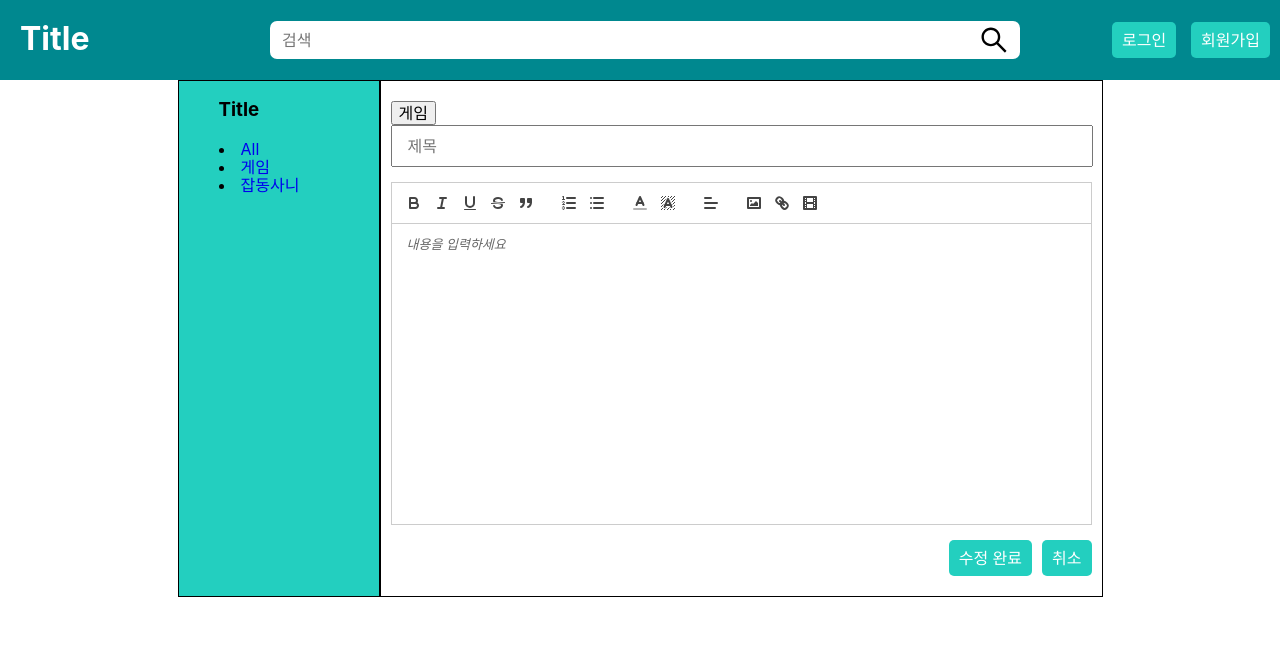
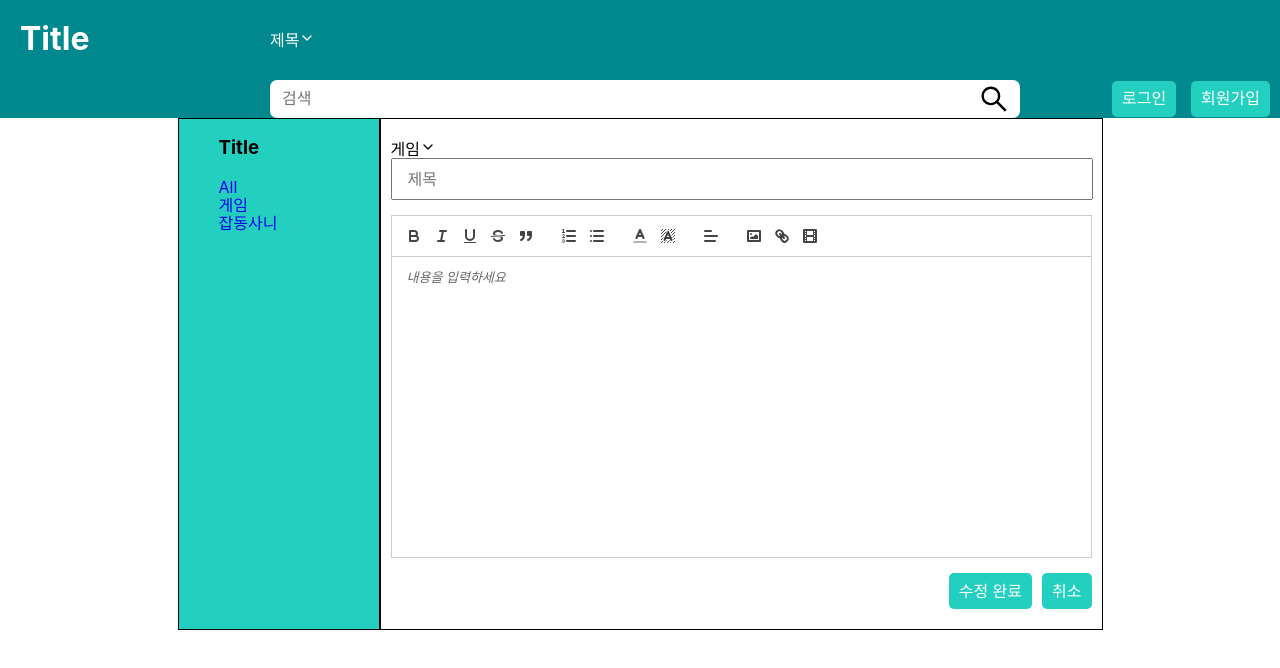
Before and after one commit to tagjune12/ReactBoard, a React (Create React App) app in the folder client/: page /modify/1 in a window 1280 px wide. Shown: the top 668 px of the page. Built offline with nearby package versions, Linux system fonts and the light colour scheme.

Commit message:
Feat: 제목, 작성자 닉네임으로 게시글 검색하는 기능 추가

```diff
--- a/client/src/components/common/DropDown.jsx
+++ b/client/src/components/common/DropDown.jsx
@@ -1,4 +1,6 @@
 import { useState, useEffect } from 'react';
+
+import { FiChevronDown, FiChevronUp } from 'react-icons/fi';
 
 const DropDown = ({ items, selectItem }) => {
   const [selectedItem, setSelectedItem] = useState('');
@@ -11,17 +13,18 @@ const DropDown = ({ items, selectItem }) => {
 
   return (
     <div>
-      <button
+      <div
         onClick={(event) => {
           event.preventDefault();
           setIsVisible((prev) => !prev);
         }}
       >
-        {selectedItem}
-      </button>
+        <span>{selectedItem}</span>
+        {isVisible ? <FiChevronUp /> : <FiChevronDown />}
+      </div>
       {isVisible &&
         items.map((item) => (
-          <li
+          <div
             key={item.category}
             onClick={() => {
               setSelectedItem(item.name);
@@ -30,7 +33,7 @@ const DropDown = ({ items, selectItem }) => {
             }}
           >
             {item.name}
-          </li>
+          </div>
         ))}
     </div>
   );
--- /dev/null
+++ b/client/src/components/common/SearchBar.jsx
@@ -0,0 +1,65 @@
+import React, { useRef, useState } from 'react';
+import { AiOutlineSearch } from 'react-icons/ai';
+import DropDown from './DropDown';
+import { useDispatch } from 'react-redux';
+import { getPosts } from '@modules/posts/postlist';
+import { useSearchParams } from 'react-router-dom';
+
+const SearchBar = () => {
+  const dispatch = useDispatch();
+  const [searchParams, setSearchParams] = useSearchParams();
+  const [searchValue, setSearchValue] = useState();
+  const [searchKey, setSearchKey] = useState();
+  // const query = useRef({});
+
+  const onWordChange = (event) => {
+    const word = event.target.value;
+    setSearchValue(word);
+  };
+  const searchPosts = () => {
+    const category = searchParams.get('category');
+    console.log(category);
+    const query = {
+      [searchKey]: searchValue,
+    };
+    if (category) {
+      query['category'] = category;
+    }
+    // dispatch(getPosts(query));
+    setSearchParams(query);
+    console.log(query);
+  };
+
+  return (
+    <>
+      <DropDown
+        items={[
+          { name: '제목', category: 'title' },
+          { name: '작성자', category: 'nickname' },
+        ]}
+        selectItem={setSearchKey}
+      />
+      <div className="search-bar">
+        <form
+          className="search-form"
+          onSubmit={(event) => {
+            event.preventDefault();
+            searchPosts();
+            console.log('onSubmit');
+          }}
+        >
+          <input placeholder="검색" onChange={onWordChange} />
+          <AiOutlineSearch
+            className="search-btn"
+            onClick={() => {
+              searchPosts();
+              console.log('onClick');
+            }}
+          />
+        </form>
+      </div>
+    </>
+  );
+};
+
+export default SearchBar;
--- a/client/src/components/ui/Header.jsx
+++ b/client/src/components/ui/Header.jsx
@@ -2,8 +2,9 @@ import '@styles/layout.scss';
 import { Link, useNavigate } from 'react-router-dom';
 import { useSelector, useDispatch } from 'react-redux';
 import { useState, useEffect } from 'react';
-import { AiOutlineSearch } from 'react-icons/ai';
 import { userLogout } from '@modules/users/user';
+
+import SearchBar from '@components/common/SearchBar';
 
 const Header = () => {
   const {
@@ -35,17 +36,7 @@ const Header = () => {
       <Link to="/">
         <h1 className="title">Title</h1>
       </Link>
-      <div className="search-bar">
-        <form className="search-form">
-          <input placeholder="검색" />
-          <AiOutlineSearch
-            className="search-btn"
-            onClick={() => {
-              console.log('onClick');
-            }}
-          />
-        </form>
-      </div>
+      <SearchBar />
       <div className="button-wrapper">
         {user ? (
           <>
--- a/client/src/components/ui/OffCanvas.jsx
+++ b/client/src/components/ui/OffCanvas.jsx
@@ -5,13 +5,13 @@ const OffCanvas = ({ pages }) => {
     <nav className="navbar">
       <h3>Title</h3>
       <div className="nav-item-wrapper">
-        <li key={pages[0].category}>
-          <Link to={`/`}>{pages[0].name}</Link>
-        </li>
+        <div key={pages[0].category}>
+          <Link to={''}>{pages[0].name}</Link>
+        </div>
         {pages.slice(1).map((page, key) => (
-          <li key={page.category}>
+          <div key={page.category}>
             <Link to={`?category=${page.category}`}>{page.name}</Link>
-          </li>
+          </div>
         ))}
       </div>
     </nav>
--- a/client/src/containers/postslist/PostListContainer.jsx
+++ b/client/src/containers/postslist/PostListContainer.jsx
@@ -15,7 +15,7 @@ const PostListContainer = () => {
   const [searchParams, setSearchParams] = useSearchParams();
 
   useEffect(() => {
-    console.log(searchParams);
+    // console.log(searchParams);
     console.log(searchParams.get('category'));
     const category = searchParams.get('category');
     dispatch(
```
Also changed, not shown: client/src/lib/api/post.js (+8 -1 lines), 1 other file (tests, documents, lock files or other folders).
